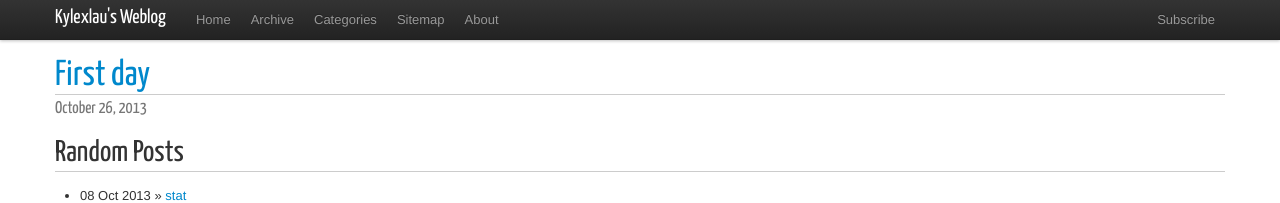
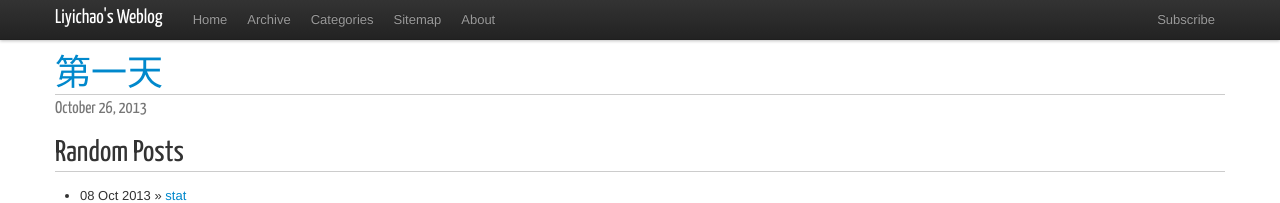
Before and after one commit to liyichao/liyichao.github.io, a Jekyll site: the page built from _posts/2013/2013-10-26-first-day.md, in a window 1280 px wide. Shown: the top 203 px of the page. Built offline with Jekyll 4.4.1, drawn with Linux system fonts in a browser that asks for light colours; nearby versions of some CDN libraries; Markdown is read by kramdown in place of the engine named in the settings; comment, search, counter and statistics services are not loaded.

Commit message:
change kylexlau to liyichao

```diff
--- a/_config.yml
+++ b/_config.yml
@@ -10,4 +10,4 @@ author:
   email: liyichao.good@163.com
   github: liyichao
 
-production_url: http://kyle.xlau.org
+production_url: http://liyichao.github.io/
--- a/_includes/header.html
+++ b/_includes/header.html
@@ -1,7 +1,7 @@
 <div class="navbar navbar-fixed-top">
   <div class="navbar-inner">
     <div class="container">
-      <a class="brand" href="/">Kylexlau's Weblog</a>
+      <a class="brand" href="/">Liyichao's Weblog</a>
 	<ul class="nav">
 	  <li class="active"><a href="/">Home</a></li>
 	  <li ><a href="/archive.html">Archive</a></li>
--- a/_posts/2013/2013-10-26-first-day.md
+++ b/_posts/2013/2013-10-26-first-day.md
@@ -1,6 +1,6 @@
 ---
 layout: post
-title: "First day"
+title: "第一天"
 category:
 tags: []
 ---
```
